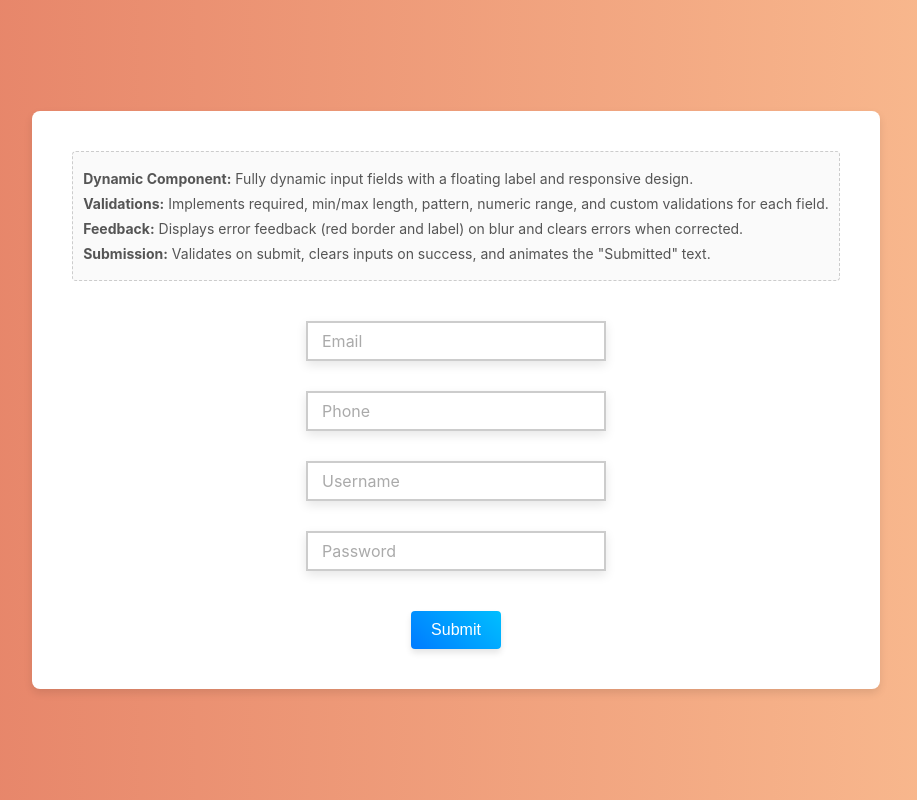
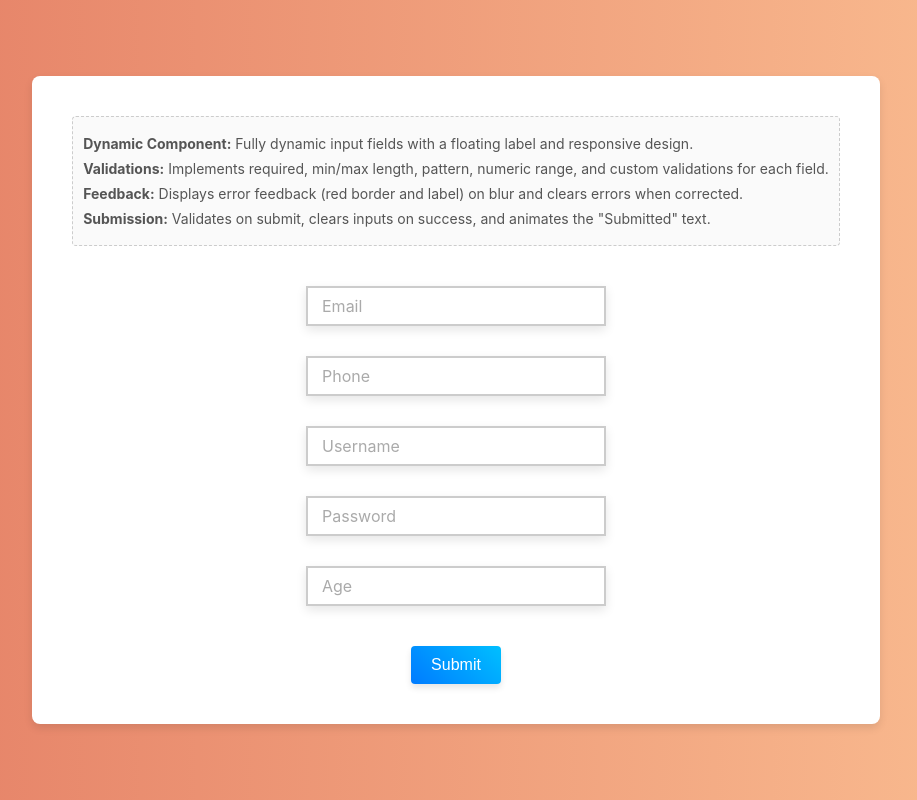
Before and after one commit to brawny271/dynamic-input, a React (Create React App) app: page / in a window 1280 px wide. Shown: the whole page, without its empty margins (184-1101 px from the left). Built offline with nearby package versions, Linux system fonts and the light colour scheme.

Commit message:
Range Input added

```diff
--- a/src/App.js
+++ b/src/App.js
@@ -9,19 +9,21 @@ function App() {
     phone: "",
     username: "",
     password: "",
+    age: "",
   };
   const initialErrorState = {
     email: "",
     phone: "",
     username: "",
     password: "",
+    age: "",
   };
   const [form, setForm] = useState(initialFormState);
   const [errors, setErrors] = useState(initialErrorState);
   const [buttonText, setButtonText] = useState("Submit");
 
   const handleChange = (field, value) => {
-    if (field === "phone") {
+    if (field === "phone" || field === "age") {
       value = value.replace(/\D/g, "");
     }
     if (field === "username") {
@@ -68,7 +70,7 @@ function App() {
           error = "Maximum length is 15 characters.";
         else if (!regexPatterns.username.test(trimmedValue))
           error =
-            "Username must be a combination of uppercase letters and digits.";
+            "Username must be a combination of letters, digits, and may include special characters (no spaces allowed).";
         break;
       case "password":
         if (!trimmedValue) error = "Password is required.";
@@ -79,6 +81,18 @@ function App() {
         else if (!regexPatterns.strongPassword.test(trimmedValue))
           error =
             "Password must include uppercase, lowercase, digit, and special character.";
+        break;
+      case "age":
+        if (!trimmedValue) {
+          error = "Age is required.";
+        } else {
+          const ageNumber = Number(trimmedValue);
+          if (ageNumber < 18) {
+            error = "Minimum age is 18.";
+          } else if (ageNumber > 100) {
+            error = "Maximum age is 100.";
+          }
+        }
         break;
       default:
         break;
@@ -92,18 +106,32 @@ function App() {
   };
 
   const handleSubmit = () => {
+    if (
+      !form.email &&
+      !form.phone &&
+      !form.username &&
+      !form.password &&
+      !form.age
+    ) {
+      alert("Please fill in the details.");
+      return;
+    }
     const emailError = validateField("email", form.email);
     const phoneError = validateField("phone", form.phone);
     const usernameError = validateField("username", form.username);
     const passwordError = validateField("password", form.password);
+    const ageError = validateField("age", form.age);
     const newErrors = {
       email: emailError,
       phone: phoneError,
       username: usernameError,
       password: passwordError,
+      age: ageError,
     };
     setErrors(newErrors);
-    if (emailError || phoneError || usernameError || passwordError) return;
+    if (emailError || phoneError || usernameError || passwordError || ageError)
+      return;
+    // alert("Submitted successfully!");
     setForm(initialFormState);
     setButtonText("Submitted");
     setTimeout(() => {
@@ -198,6 +226,16 @@ function App() {
             minLength={8}
             maxLength={20}
           />
+          <FloatingInput
+            value={form.age}
+            onChange={(e) => handleChange("age", e.target.value)}
+            onBlur={() => handleBlur("age")}
+            error={errors.age}
+            width="300px"
+            height="40px"
+            labelText="Age"
+            type="number"
+          />
         </div>
         <button
           type="button"
```
